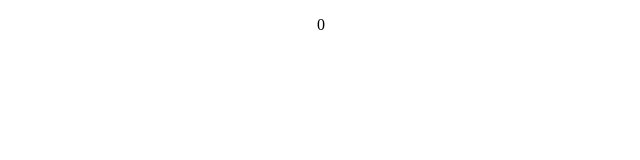
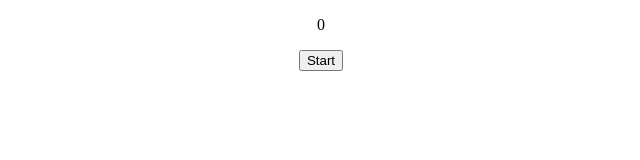
Before and after one commit to Samson300/time-master-react, a React (Create React App) app: page / in a window 1280 px wide. Shown: the top 160 px of the page, without its empty margins (319-959 px from the left). Built offline with nearby package versions, Linux system fonts and the light colour scheme.

Commit message:
adds StartButton component that returns a button

```diff
--- a/src/App.js
+++ b/src/App.js
@@ -1,6 +1,7 @@
 import React from 'react';
 import './App.css';
 import Stopwatch from './components/Stopwatch'
+import StartButton from "./components/StartButton"
 
 class App extends React.Component {
   constructor(props) {
@@ -14,6 +15,7 @@ class App extends React.Component {
     return (
       <div className="App">
         <Stopwatch counter={this.state.counter} />
+        <StartButton />
       </div>
     );
   }
--- /dev/null
+++ b/src/components/StartButton.js
@@ -0,0 +1,7 @@
+import React from "react";
+
+export default function StartButton() {
+    return (
+        <button className="startButton">Start</button>
+    )
+}
```
